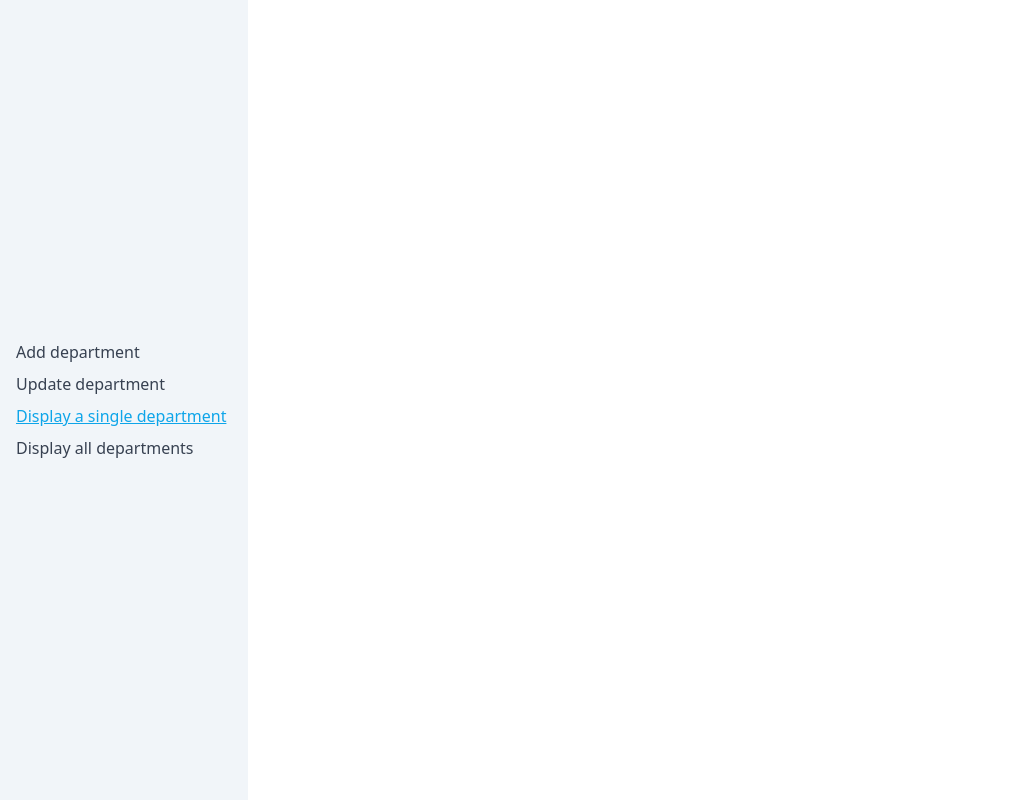
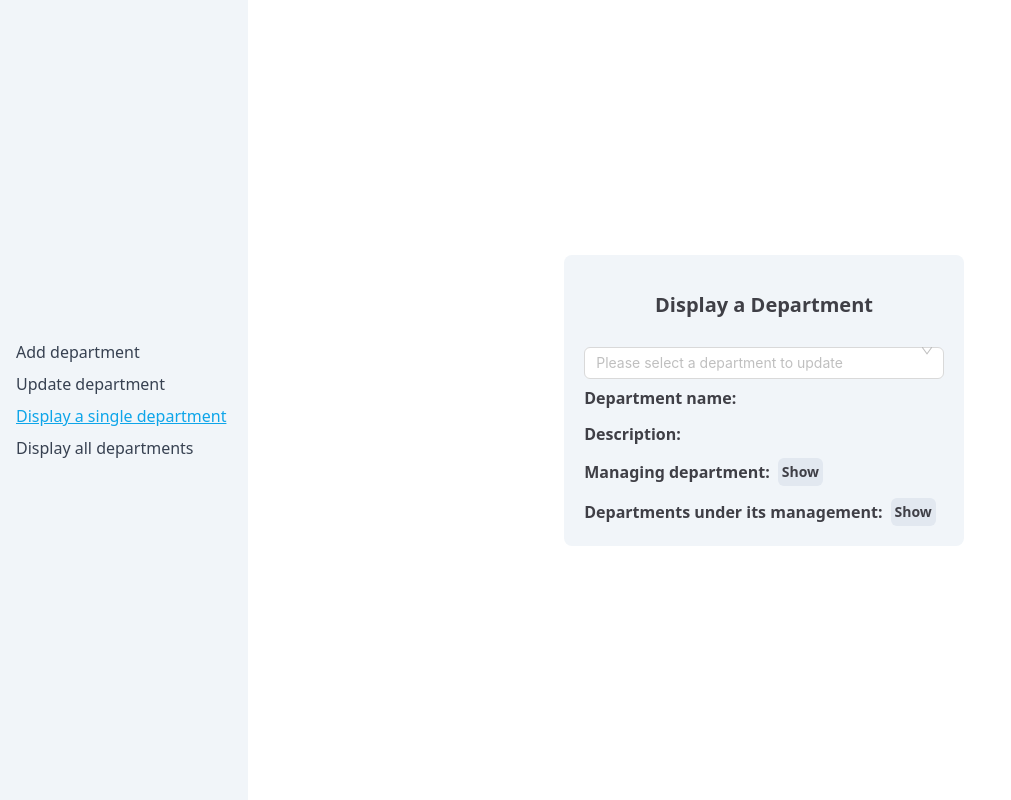
Before and after one commit to ammarjemal/react-test-final, a React (Create React App) app: page /display-department in a window 1280 px wide. Shown: the whole page, without its empty margins (0-1011 px from the left). Built offline with nearby package versions, Linux system fonts and the light colour scheme; no server answers; the database is empty.

Commit message:
Update display-department.js

```diff
--- a/src/pages/display-department.js
+++ b/src/pages/display-department.js
@@ -1,12 +1,17 @@
-import React, { useEffect, useState } from 'react'
+import React, { Fragment, useState, useEffect } from 'react';
+import Card from '../UI/Card';
+import { TreeSelect } from 'antd';
+import { searchDepartment, getChildren, getTreeData } from '../methods/api';
+import './style.css';
 import Message from '../UI/Message';
-import { getTreeData } from '../methods/api';
-import { Tree } from 'antd';
-
-const DisplayTreePage = () => {
+const DisplayDepartmentPage = () => {
     const [treeData, setTreeData] = useState([]);
+    const [showParent, setShowParent] = useState(false);
+    const [showChildren, setShowChildren] = useState(false);
     const [error, setError] = useState(null);
-  const [managedBy, setManagedBy] = useState(null);
+    const [departmentData, setDepartmentData] = useState({children: []});
+    const [searchDepartmentValue, setSearchDepartmentValue] = useState(null);
+    const [childrenList, setChildrenList] = useState("");
 
     useEffect(() => {
         async function fetchData() {
@@ -15,21 +20,79 @@ const DisplayTreePage = () => {
         }
         fetchData();
     }, []);
-  const onSelect = (selectedKeys, info) => {
-    console.log('selected', selectedKeys, info);
-  };
+
+    const chooseDepartmentChangeHandler = async (value) => {
+        setSearchDepartmentValue(value)
+        const fetchedDepartmentData = await searchDepartment(value.trim(), {setError});
+        const children = await getChildren(value.trim(), {setError});
+        setDepartmentData({
+            ...fetchedDepartmentData,
+            children
+        });
+        let childrenList = "";
+        for(let i=0; i < children.length; i++){
+            childrenList = childrenList + children[i].departmentName + " : ";
+        }
+        childrenList = childrenList.slice(0, -3);
+        setChildrenList(childrenList);
+    }
     return (
-    <div className='flex items-center justify-center w-full h- h-screen'>
-       {error && <Message type='error' show={true} message={error}/>}
-      <Tree
-        showLine={true}
-        showIcon={true}
-        defaultExpandedKeys={['0-0-0']}
-        onSelect={onSelect}
+        <Fragment>
+            <div className='w-full h-screen flex justify-center items-center'>
+                <Card className='min-w-[350px]'>
+                    <h1 className='text-xl font-semibold text-center my-4'>Display a Department</h1>
+                        {error && <Message type='error' show={true} setState={setError} message={error}/>}
+                        {/* for the user to select a department and fetch department data */}
+                        <TreeSelect
+                            showSearch
+                            value={searchDepartmentValue}
+                            dropdownStyle={{backgroundColor: 'white', margin: '0.75rem 0', placeholder: 'rgb(107 114 128)', border: '1px solid rgb(209 213 219)', width: '100%', paddingTop: '0.5rem', paddingBottom: '0.5rem', paddingLeft: '0.75rem', paddingRight: '0.75rem', maxHeight: 400, borderRadius: '12px', position: 'absolute', overflow: 'auto' }}
+                            placeholder="Please select a department to update"
+                            className={`w-full treeSelect placeholder-gray-500 text-gray-900 focus:outline-none sm:text-sm`}
+                            allowClear
+                            treeDefaultExpandAll
+                            onChange={chooseDepartmentChangeHandler}
                             treeData={treeData}
                         />
+                        {departmentData && <div className='department-data'>
+                            <ul>
+                                <li className='mt-3'><span className='font-semibold mr-2'>Department name:</span>{departmentData.departmentName}</li>
+                                <li className='mt-3'><span className='font-semibold mr-2'>Description:</span>{departmentData.description}</li>
+                                <li className='mt-3'>
+                                    <span className='flex items-center font-semibold mr-2'>
+                                        Managing department:
+                                        <button className='hover:bg-slate-300 bg-slate-200 text-sm rounded-md ml-2 p-1'
+                                            onClick={() => {
+                                                setShowParent(!showParent) // opposite to previous state
+                                            }}>
+                                            {showParent ? "Hide" : "Show"}
+                                        </button>
+                                    </span>
+                                    {showParent && <span>{departmentData.managedBy ? departmentData.managedBy : "None"}</span>}
+                                </li>
+                                <li className='mt-3'>
+                                    <span className='flex items-center font-semibold mr-2'>
+                                        Departments under its management:
+                                        <button className='hover:bg-slate-300 bg-slate-200 text-sm rounded-md ml-2 p-1'
+                                            onClick={() => {
+                                                setShowChildren(!showChildren)
+                                            }}>
+                                            {showChildren ? "Hide" : "Show"}
+                                        </button>
+                                    </span>
+                                    {showChildren &&
+                                        <span>
+                                            {childrenList}
+                                            {(showChildren && !departmentData.children.length) && <span>None</span>}
+                                        </span>
+                                    }
+                                </li>
+                            </ul>
+                        </div>}
+                </Card>
             </div>
+        </Fragment>
     )
 }
 
-export default DisplayTreePage;
+export default DisplayDepartmentPage;
```
Lines whose indentation alone changed are shown as unchanged.
